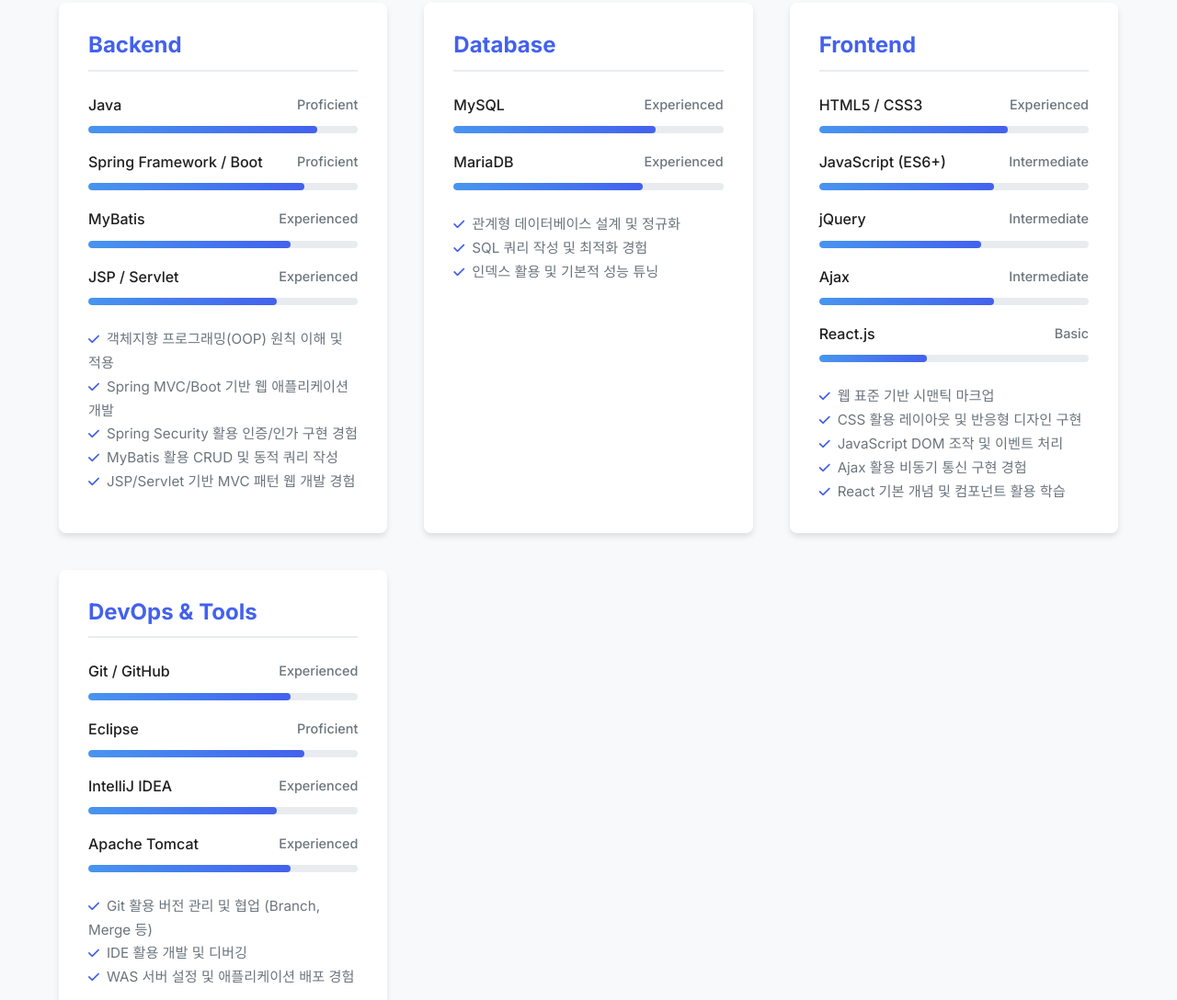
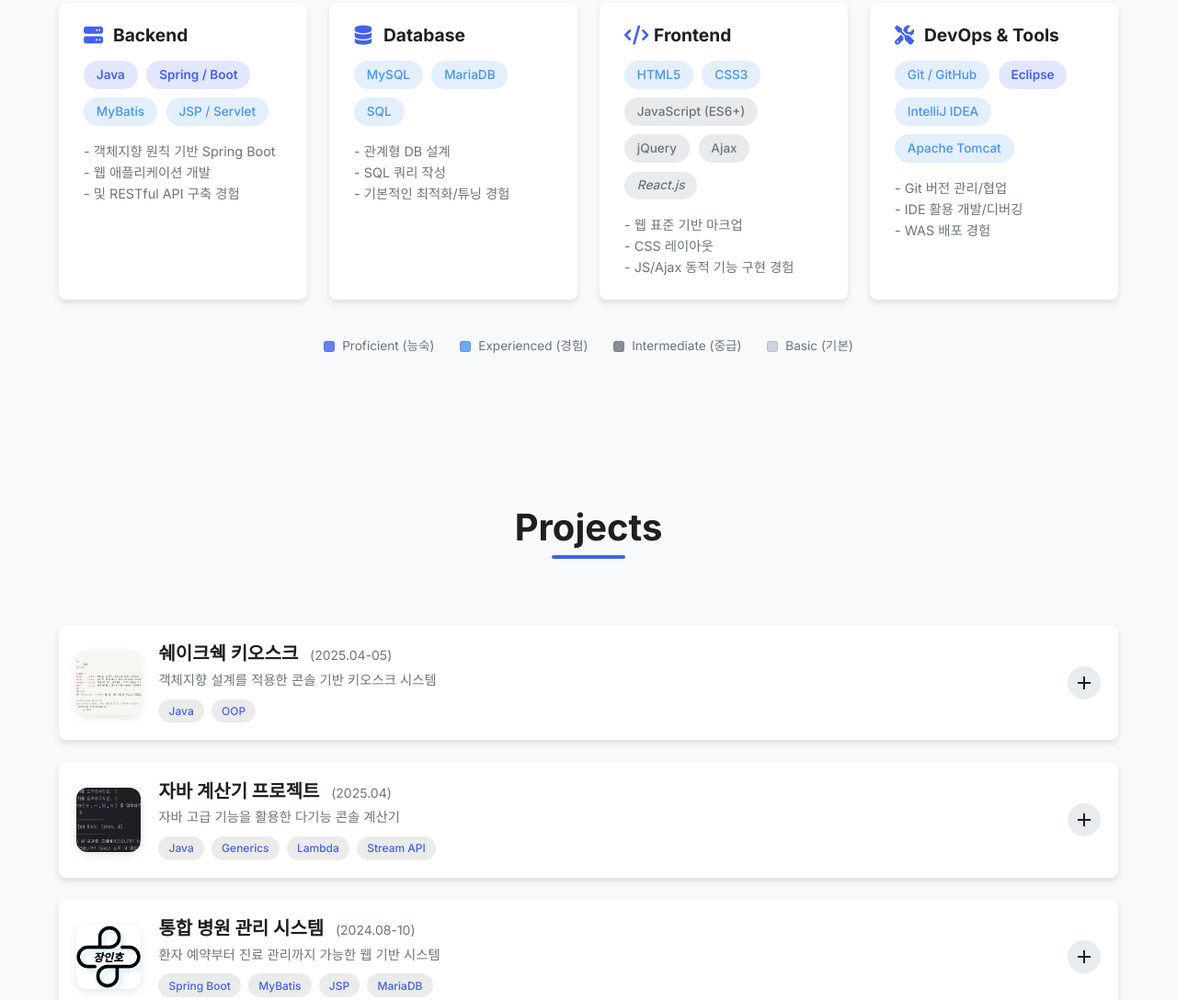
Before and after one commit to balsohn/balsohn.github.io, a plain HTML site: page index.html in a window 1280 px wide. Shown: the part 1582-2670 px from the top of the page at 92% size. Drawn offline with Linux system fonts and the light colour scheme; no server answers; a script that the page names is missing.

Commit message:
fix: skills section 수정
- css * html 수정
- 숙련도 시각적인효과 변경

```diff
--- a/css/main.css
+++ b/css/main.css
@@ -25,6 +25,11 @@ body {
   color: var(--dark);
   background-color: var(--light);
   overflow-x: hidden;
+  user-select: none;
+      -webkit-user-select: none;
+      -moz-user-select: none;
+      -ms-user-select: none;
+      -webkit-user-drag: none;
 }
 
 a {
@@ -308,85 +313,153 @@ section {
   word-break: break-all;
 }
 
-/* Skills Section */
-.skills {
-  background-color: var(--light);
+/* --- 새로운 Skills Section 스타일 (Compact / Tag Style) --- */
+
+.skills-compact {
+  background-color: var(--light); /* 또는 흰색 등 배경색 지정 */
 }
 
-.skills-container {
+.skills-grid-compact {
   display: grid;
-  grid-template-columns: repeat(auto-fit, minmax(300px, 1fr));
-  gap: 2.5rem;
+  /* 기본값: 작은 화면에서는 자동으로 컬럼 수를 조절 */
+  /* minmax 값을 조정하여 중간 크기 화면에서의 컬럼 수를 조절할 수 있습니다. */
+  /* 예를 들어 minmax(250px, 1fr) 로 하면 더 작은 너비에서도 여러 컬럼이 생길 수 있습니다. */
+  grid-template-columns: repeat(auto-fit, minmax(250px, 1fr)); /* 최소 너비를 약간 줄여 유연성 확보 */
+  gap: 1.5rem;
+  margin-bottom: 2.5rem;
 }
 
-.skill-category {
+.skill-group {
   background-color: white;
-  padding: 2rem;
+  padding: 1.5rem; /* 내부 여백 약간 줄임 */
   border-radius: var(--border-radius);
   box-shadow: var(--box-shadow);
   transition: var(--transition);
+  border-left: 3px solid transparent; /* 마우스 오버 효과를 위한 투명 테두리 */
 }
 
-.skill-category:hover {
-  transform: translateY(-5px);
-  box-shadow: 0 10px 20px rgba(0, 0, 0, 0.08);
+.skill-group:hover {
+  transform: translateY(-4px); /* 살짝 위로 이동하는 효과 */
+  box-shadow: 0 8px 15px rgba(0, 0, 0, 0.1); /* 그림자 강조 */
+  border-left-color: var(--primary); /* 왼쪽에 강조 색상 표시 */
 }
 
-.skill-category h3 {
-  margin-bottom: 1.5rem;
-  font-size: 1.5rem;
-  color: var(--primary);
-  border-bottom: 2px solid var(--light-gray);
-  padding-bottom: 0.75rem;
+.skill-group h4 {
+  font-size: 1.2rem; /* 제목 크기 약간 줄임 */
+  margin-bottom: 1rem;
+  color: var(--dark);
+  display: flex; /* 아이콘과 텍스트 정렬 */
+  align-items: center;
 }
 
-.skill-item {
-  margin-bottom: 1.2rem;
+.skill-icon {
+  color: var(--primary); /* 아이콘 색상 */
+  margin-right: 0.75rem; /* 아이콘과 텍스트 사이 간격 */
+  font-size: 1.1em; /* 아이콘 크기 */
+  width: 20px; /* 아이콘 너비 고정 (정렬 도움) */
+  text-align: center;
 }
 
-.skill-name {
-  display: flex;
-  justify-content: space-between;
-  margin-bottom: 0.6rem;
-  font-weight: 500;
+.skill-tags {
+  display: flex; /* 태그들을 가로로 배열 */
+  flex-wrap: wrap; /* 태그가 많으면 다음 줄로 넘김 */
+  gap: 0.6rem; /* 태그 사이의 간격 */
+  margin-bottom: 1rem; /* 태그 영역과 요약 문단 사이 간격 */
 }
 
-.skill-name span:last-child {
-  color: var(--gray);
-  font-size: 0.9em;
+.skill-tag {
+  display: inline-block;
+  padding: 0.3rem 0.8rem; /* 태그 내부 여백 */
+  border-radius: 20px; /* 둥근 모서리 */
+  font-size: 0.85rem; /* 폰트 크기 */
+  font-weight: 500;
+  line-height: 1.4;
+  cursor: default; /* 마우스 커서 기본 모양 */
+  transition: var(--transition);
+  background-color: var(--light-gray); /* 기본 태그 배경색 */
+  color: var(--dark); /* 기본 태그 글자색 */
+  border: 1px solid transparent;
 }
 
-.skill-level {
-  height: 8px;
-  background-color: var(--light-gray);
-  border-radius: 4px;
-  overflow: hidden;
+/* 숙련도별 태그 스타일 */
+.skill-tag.level-proficient {
+  background-color: rgba(67, 97, 238, 0.15); /* var(--primary)의 연한 버전 */
+  color: var(--primary);
+  font-weight: 600;
 }
 
-.skill-level-fill {
-  height: 100%;
-  background: linear-gradient(90deg, var(--primary-light) 0%, var(--primary) 100%);
-  border-radius: 4px;
-  transition: width 0.5s ease-out;
+.skill-tag.level-experienced {
+  background-color: rgba(72, 149, 239, 0.15); /* var(--primary-light)의 연한 버전 */
+  color: var(--primary-light);
 }
 
-.skill-description {
-  margin-top: 1.5rem;
-  font-size: 0.95rem;
+.skill-tag.level-intermediate {
+  background-color: rgba(108, 117, 125, 0.15); /* var(--gray)의 연한 버전 */
   color: var(--gray);
-  line-height: 1.7;
 }
 
-.skill-description br {
-  display: block;
-  margin-bottom: 0.5rem;
+.skill-tag.level-basic {
+  background-color: var(--light-gray);
+  color: var(--gray);
+  font-style: italic;
 }
 
-.skill-description .check-icon {
-  color: var(--primary);
+/* 태그 위에 마우스 올렸을 때 약간의 효과 (선택사항) */
+.skill-tag:hover {
+  transform: translateY(-2px);
+  box-shadow: 0 2px 4px rgba(0, 0, 0, 0.1);
+}
+
+
+.skill-group-summary {
+  font-size: 0.9rem; /* 요약 문단 폰트 크기 */
+  color: var(--gray); /* 요약 문단 색상 */
+  line-height: 1.6;
+  margin-bottom: 0; /* 마지막 요소이므로 하단 마진 제거 */
+}
+
+/* (선택사항) 범례 스타일 */
+.skill-legend {
+  margin-top: 2rem;
+  text-align: center;
+  font-size: 0.85rem;
+  color: var(--gray);
+}
+
+.legend-item {
+  display: inline-flex; /* 아이템들을 가로로 배열 */
+  align-items: center; /* 색상 상자와 텍스트 수직 정렬 */
+  margin: 0 0.75rem; /* 아이템 간 간격 */
+}
+
+.legend-color {
+  display: inline-block;
+  width: 12px;
+  height: 12px;
+  border-radius: 3px;
   margin-right: 0.5rem;
-  font-size: 0.9em;
-  vertical-align: middle;
+  border: 1px solid rgba(0,0,0,0.1);
+}
+
+/* 범례 색상과 태그 색상 일치 */
+.legend-color.level-proficient { background-color: rgba(67, 97, 238, 0.8); }
+.legend-color.level-experienced { background-color: rgba(72, 149, 239, 0.8); }
+.legend-color.level-intermediate { background-color: rgba(108, 117, 125, 0.8); }
+.legend-color.level-basic { background-color: #ced4da; } /* var(--light-gray)와 유사 */
+
+/* 반응형: 모바일 화면에서는 그룹을 다시 세로로 쌓음 */
+@media (min-width: 1100px) {
+  .skills-grid-compact {
+    /* 4개의 동일한 너비 컬럼으로 설정 */
+    grid-template-columns: repeat(4, 1fr);
+  }
+}
+
+@media (max-width: 768px) {
+  .skills-grid-compact {
+    /* 모바일에서는 1컬럼으로 강제 */
+    grid-template-columns: 1fr;
+  }
 }
 
 /* 아코디언 스타일 */
@@ -786,7 +859,7 @@ section {
 
 .strengths-container {
   display: grid;
-  grid-template-columns: repeat(auto-fit, minmax(280px, 1fr));
+  grid-template-columns: repeat(auto-fit, minmax(260px, 1fr));
   gap: 2rem;
 }
 
--- a/index.html
+++ b/index.html
@@ -116,188 +116,102 @@
   </div>
 </section>
 
-<!-- Skills Section -->
-<section class="skills" id="skills">
+<!-- Skills Section (Compact / Tag Style) -->
+<section class="skills skills-compact" id="skills">
   <div class="container">
     <div class="section-title">
       <h2>Technical Skills</h2>
     </div>
-    <div class="skills-container">
-      <div class="skill-category">
-        <h3>Backend</h3>
-        <div class="skill-item">
-          <div class="skill-name">
-            <span>Java</span>
-            <span>Proficient</span>
-          </div>
-          <div class="skill-level">
-            <div class="skill-level-fill" style="width: 85%"></div>
-          </div>
+    <div class="skills-grid-compact">
+      <div class="skill-group">
+        <h4><i class="fas fa-server skill-icon"></i> Backend</h4>
+        <div class="skill-tags">
+          <!-- 각 기술 태그. level-숙련도 클래스로 스타일 구분, title 속성으로 마우스 오버 시 숙련도 표시 -->
+          <span class="skill-tag level-proficient" title="Proficient (능숙)">Java</span>
+          <span class="skill-tag level-proficient" title="Proficient (능숙)">Spring / Boot</span>
+          <span class="skill-tag level-experienced" title="Experienced (경험 있음)">MyBatis</span>
+          <span class="skill-tag level-experienced" title="Experienced (경험 있음)">JSP / Servlet</span>
+          <!-- 필요시 다른 백엔드 기술 태그 추가 -->
         </div>
-        <div class="skill-item">
-          <div class="skill-name">
-            <span>Spring Framework / Boot</span>
-            <span>Proficient</span>
-          </div>
-          <div class="skill-level">
-            <div class="skill-level-fill" style="width: 80%"></div>
-          </div>
-        </div>
-        <div class="skill-item">
-          <div class="skill-name">
-            <span>MyBatis</span>
-            <span>Experienced</span>
-          </div>
-          <div class="skill-level">
-            <div class="skill-level-fill" style="width: 75%"></div>
-          </div>
-        </div>
-        <div class="skill-item">
-          <div class="skill-name">
-            <span>JSP / Servlet</span>
-            <span>Experienced</span>
-          </div>
-          <div class="skill-level">
-            <div class="skill-level-fill" style="width: 70%"></div>
-          </div>
-        </div>
-        <div class="skill-description">
-          <i class="fas fa-check check-icon"></i>객체지향 프로그래밍(OOP) 원칙 이해 및 적용<br>
-          <i class="fas fa-check check-icon"></i>Spring MVC/Boot 기반 웹 애플리케이션 개발<br>
-          <i class="fas fa-check check-icon"></i>Spring Security 활용 인증/인가 구현 경험<br>
-          <i class="fas fa-check check-icon"></i>MyBatis 활용 CRUD 및 동적 쿼리 작성<br>
-          <i class="fas fa-check check-icon"></i>JSP/Servlet 기반 MVC 패턴 웹 개발 경험
-        </div>
+        <p class="skill-group-summary">
+          - 객체지향 원칙 기반 Spring Boot
+        </p>
+        <p class="skill-group-summary">
+          - 웹 애플리케이션 개발
+        </p>
+        <p class="skill-group-summary">
+          - 및 RESTful API 구축 경험
+        </p>
       </div>
 
-      <div class="skill-category">
-        <h3>Database</h3>
-        <div class="skill-item">
-          <div class="skill-name">
-            <span>MySQL</span>
-            <span>Experienced</span>
-          </div>
-          <div class="skill-level">
-            <div class="skill-level-fill" style="width: 75%"></div>
-          </div>
+      <div class="skill-group">
+        <h4><i class="fas fa-database skill-icon"></i> Database</h4>
+        <div class="skill-tags">
+          <span class="skill-tag level-experienced" title="Experienced (경험 있음)">MySQL</span>
+          <span class="skill-tag level-experienced" title="Experienced (경험 있음)">MariaDB</span>
+          <span class="skill-tag level-experienced" title="Experienced (경험 있음)">SQL</span>
+          <!-- 필요시 다른 DB 기술 태그 추가 -->
         </div>
-        <div class="skill-item">
-          <div class="skill-name">
-            <span>MariaDB</span>
-            <span>Experienced</span>
-          </div>
-          <div class="skill-level">
-            <div class="skill-level-fill" style="width: 70%"></div>
-          </div>
-        </div>
-        <div class="skill-description">
-          <i class="fas fa-check check-icon"></i>관계형 데이터베이스 설계 및 정규화<br>
-          <i class="fas fa-check check-icon"></i>SQL 쿼리 작성 및 최적화 경험<br>
-          <i class="fas fa-check check-icon"></i>인덱스 활용 및 기본적 성능 튜닝
-        </div>
+        <p class="skill-group-summary">
+          - 관계형 DB 설계
+        </p>
+        <p class="skill-group-summary">
+          - SQL 쿼리 작성
+        </p>
+        <p class="skill-group-summary">
+          - 기본적인 최적화/튜닝 경험
+        </p>
       </div>
 
-      <div class="skill-category">
-        <h3>Frontend</h3>
-        <div class="skill-item">
-          <div class="skill-name">
-            <span>HTML5 / CSS3</span>
-            <span>Experienced</span>
-          </div>
-          <div class="skill-level">
-            <div class="skill-level-fill" style="width: 70%"></div>
-          </div>
+      <div class="skill-group">
+        <h4><i class="fas fa-code skill-icon"></i> Frontend</h4>
+        <div class="skill-tags">
+          <span class="skill-tag level-experienced" title="Experienced (경험 있음)">HTML5</span>
+          <span class="skill-tag level-experienced" title="Experienced (경험 있음)">CSS3</span>
+          <span class="skill-tag level-intermediate" title="Intermediate (중급)">JavaScript (ES6+)</span>
+          <span class="skill-tag level-intermediate" title="Intermediate (중급)">jQuery</span>
+          <span class="skill-tag level-intermediate" title="Intermediate (중급)">Ajax</span>
+          <span class="skill-tag level-basic" title="Basic (기본)">React.js</span>
         </div>
-        <div class="skill-item">
-          <div class="skill-name">
-            <span>JavaScript (ES6+)</span>
-            <span>Intermediate</span>
-          </div>
-          <div class="skill-level">
-            <div class="skill-level-fill" style="width: 65%"></div>
-          </div>
-        </div>
-        <div class="skill-item">
-          <div class="skill-name">
-            <span>jQuery</span>
-            <span>Intermediate</span>
-          </div>
-          <div class="skill-level">
-            <div class="skill-level-fill" style="width: 60%"></div>
-          </div>
-        </div>
-        <div class="skill-item">
-          <div class="skill-name">
-            <span>Ajax</span>
-            <span>Intermediate</span>
-          </div>
-          <div class="skill-level">
-            <div class="skill-level-fill" style="width: 65%"></div>
-          </div>
-        </div>
-        <div class="skill-item">
-          <div class="skill-name">
-            <span>React.js</span>
-            <span>Basic</span>
-          </div>
-          <div class="skill-level">
-            <div class="skill-level-fill" style="width: 40%"></div>
-          </div>
-        </div>
-        <div class="skill-description">
-          <i class="fas fa-check check-icon"></i>웹 표준 기반 시맨틱 마크업<br>
-          <i class="fas fa-check check-icon"></i>CSS 활용 레이아웃 및 반응형 디자인 구현<br>
-          <i class="fas fa-check check-icon"></i>JavaScript DOM 조작 및 이벤트 처리<br>
-          <i class="fas fa-check check-icon"></i>Ajax 활용 비동기 통신 구현 경험<br>
-          <i class="fas fa-check check-icon"></i>React 기본 개념 및 컴포넌트 활용 학습
-        </div>
+         <p class="skill-group-summary">
+           - 웹 표준 기반 마크업
+        </p>
+        <p class="skill-group-summary">
+           - CSS 레이아웃
+        </p>
+        <p class="skill-group-summary">
+           - JS/Ajax 동적 기능 구현 경험
+        </p>
       </div>
 
-      <div class="skill-category">
-        <h3>DevOps & Tools</h3>
-        <div class="skill-item">
-          <div class="skill-name">
-            <span>Git / GitHub</span>
-            <span>Experienced</span>
-          </div>
-          <div class="skill-level">
-            <div class="skill-level-fill" style="width: 75%"></div>
-          </div>
+      <div class="skill-group">
+        <h4><i class="fas fa-tools skill-icon"></i> DevOps & Tools</h4>
+        <div class="skill-tags">
+          <span class="skill-tag level-experienced" title="Experienced (경험 있음)">Git / GitHub</span>
+          <span class="skill-tag level-proficient" title="Proficient (능숙)">Eclipse</span>
+          <span class="skill-tag level-experienced" title="Experienced (경험 있음)">IntelliJ IDEA</span>
+          <span class="skill-tag level-experienced" title="Experienced (경험 있음)">Apache Tomcat</span>
         </div>
-        <div class="skill-item">
-          <div class="skill-name">
-            <span>Eclipse</span>
-            <span>Proficient</span>
-          </div>
-          <div class="skill-level">
-            <div class="skill-level-fill" style="width: 80%"></div>
-          </div>
-        </div>
-        <div class="skill-item">
-          <div class="skill-name">
-            <span>IntelliJ IDEA</span>
-            <span>Experienced</span>
-          </div>
-          <div class="skill-level">
-            <div class="skill-level-fill" style="width: 70%"></div>
-          </div>
-        </div>
-        <div class="skill-item">
-          <div class="skill-name">
-            <span>Apache Tomcat</span>
-            <span>Experienced</span>
-          </div>
-          <div class="skill-level">
-            <div class="skill-level-fill" style="width: 75%"></div>
-          </div>
-        </div>
-        <div class="skill-description">
-          <i class="fas fa-check check-icon"></i>Git 활용 버전 관리 및 협업 (Branch, Merge 등)<br>
-          <i class="fas fa-check check-icon"></i>IDE 활용 개발 및 디버깅<br>
-          <i class="fas fa-check check-icon"></i>WAS 서버 설정 및 애플리케이션 배포 경험
-        </div>
+         <p class="skill-group-summary">
+           - Git 버전 관리/협업
+        </p>
+        <p class="skill-group-summary">
+           - IDE 활용 개발/디버깅
+        </p>
+        <p class="skill-group-summary">
+           - WAS 배포 경험
+        </p>
       </div>
     </div>
+
+    <!-- (선택사항) 숙련도 범례 -->
+    <div class="skill-legend">
+      <span class="legend-item"><span class="legend-color level-proficient"></span> Proficient (능숙)</span>
+      <span class="legend-item"><span class="legend-color level-experienced"></span> Experienced (경험)</span>
+      <span class="legend-item"><span class="legend-color level-intermediate"></span> Intermediate (중급)</span>
+      <span class="legend-item"><span class="legend-color level-basic"></span> Basic (기본)</span>
+    </div>
+
   </div>
 </section>
 
```
